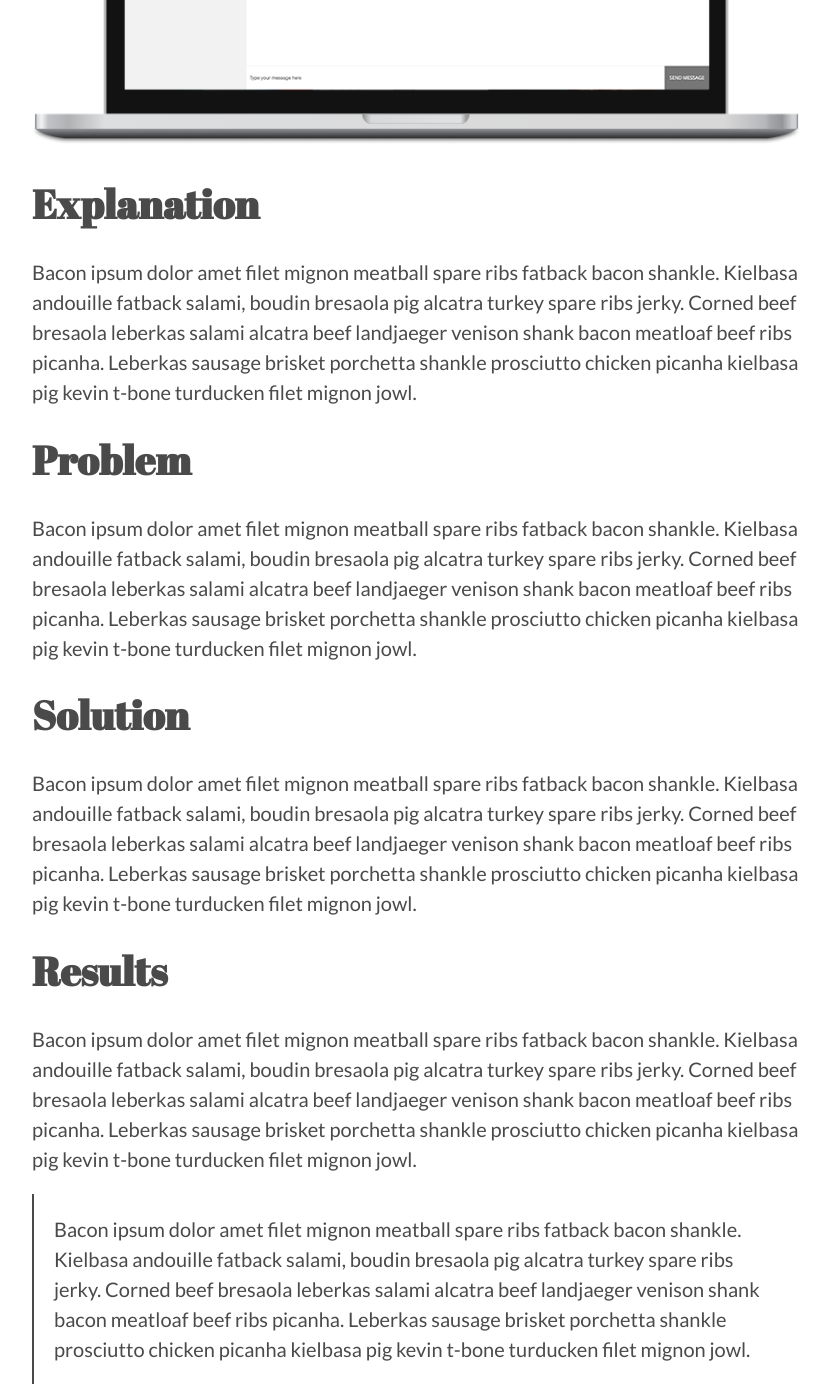
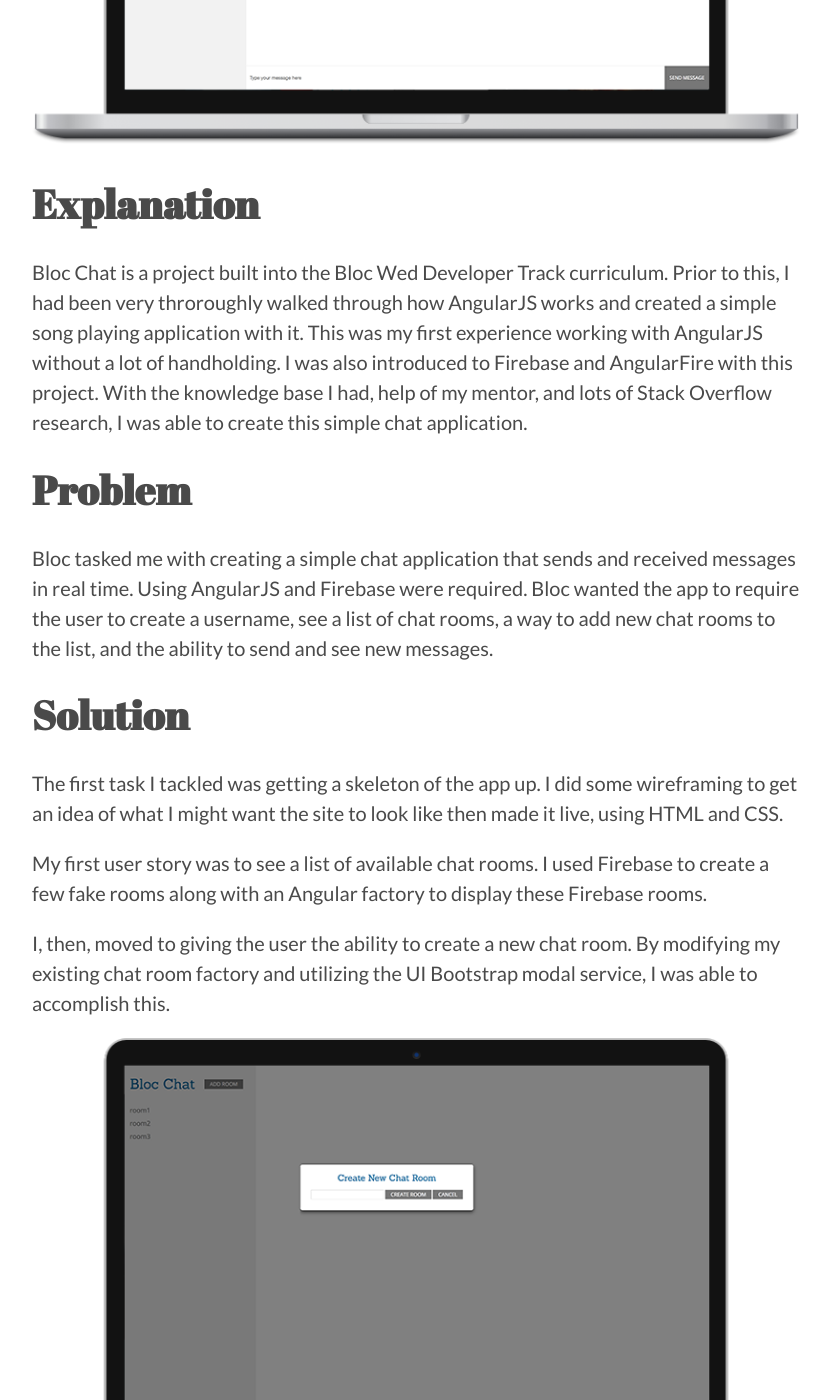
Before and after one commit to lsling/portfolio, a Jekyll site: the page built from _portfolio/blocchat.md, in a window 1280 px wide and 1400 px high, scrolled down 732 px. Shown: the whole window, without its empty margins (224-1054 px from the left). Built offline with Jekyll 4.4.1, drawn with Linux system fonts in a browser that asks for light colours; nearby versions of some CDN libraries; some of the changed text lies outside the part shown.

Commit message:
Added Bloc Chat Case Study

```diff
--- a/_portfolio/blocchat.md
+++ b/_portfolio/blocchat.md
@@ -11,24 +11,38 @@ short-description: A real-time chat application built with Firebase and AngularJ
 
 ## Explanation
 
-Bacon ipsum dolor amet filet mignon meatball spare ribs fatback bacon shankle. Kielbasa andouille fatback salami, boudin bresaola pig alcatra turkey spare ribs jerky. Corned beef bresaola leberkas salami alcatra beef landjaeger venison shank bacon meatloaf beef ribs picanha. Leberkas sausage brisket porchetta shankle prosciutto chicken picanha kielbasa pig kevin t-bone turducken filet mignon jowl.
+Bloc Chat is a project built into the Bloc Wed Developer Track curriculum. Prior to this, I had been very throroughly walked through how AngularJS works and created a simple song playing application with it. This was my first experience working with AngularJS without a lot of handholding. I was also introduced to Firebase and AngularFire with this project. With the knowledge base I had, help of my mentor, and lots of Stack Overflow research, I was able to create this simple chat application.
 
 ## Problem
 
-Bacon ipsum dolor amet filet mignon meatball spare ribs fatback bacon shankle. Kielbasa andouille fatback salami, boudin bresaola pig alcatra turkey spare ribs jerky. Corned beef bresaola leberkas salami alcatra beef landjaeger venison shank bacon meatloaf beef ribs picanha. Leberkas sausage brisket porchetta shankle prosciutto chicken picanha kielbasa pig kevin t-bone turducken filet mignon jowl.
+Bloc tasked me with creating a simple chat application that sends and received messages in real time. Using AngularJS and Firebase were required. Bloc wanted the app to require the user to create a username, see a list of chat rooms, a way to add new chat rooms to the list, and the ability to send and see new messages.
 
 ## Solution
 
-Bacon ipsum dolor amet filet mignon meatball spare ribs fatback bacon shankle. Kielbasa andouille fatback salami, boudin bresaola pig alcatra turkey spare ribs jerky. Corned beef bresaola leberkas salami alcatra beef landjaeger venison shank bacon meatloaf beef ribs picanha. Leberkas sausage brisket porchetta shankle prosciutto chicken picanha kielbasa pig kevin t-bone turducken filet mignon jowl.
+The first task I tackled was getting a skeleton of the app up. I did some wireframing to get an idea of what I might want the site to look like then made it live, using HTML and CSS.
+
+My first user story was to see a list of available chat rooms. I used Firebase to create a few fake rooms along with an Angular factory to display these Firebase rooms.
+
+I, then, moved to giving the user the ability to create a new chat room. By modifying my existing chat room factory and utilizing the UI Bootstrap modal service, I was able to accomplish this.
+
+{:.center}
+![]({{ site.baseurl }}/img/blocchatroom.png)
+
+
+Next, the user needed to see a list of messages. I created another Angular factory that queried fake messages I had created in Firebase and associated those with the appropriate room.
+
+How would you be able to tell who was sending a message? Requiring a username was needed to accomplish this. Using cookies and the Angular `.run()` method, I was able to force the unknown user to create a username. Cookies enables the user to by-pass creating a new username if they had previously created one.
+
+{:.center}
+![]({{ site.baseurl }}/img/blocchatusername.png)
+
+
+What would a chat application be without the ability to send messages? I modified the existing factory for messages with logic for sending message objects to the Firebase server. I also injected the `$cookies` service into the username property so the message would be associated with the appropriate user.
 
 ## Results
 
-Bacon ipsum dolor amet filet mignon meatball spare ribs fatback bacon shankle. Kielbasa andouille fatback salami, boudin bresaola pig alcatra turkey spare ribs jerky. Corned beef bresaola leberkas salami alcatra beef landjaeger venison shank bacon meatloaf beef ribs picanha. Leberkas sausage brisket porchetta shankle prosciutto chicken picanha kielbasa pig kevin t-bone turducken filet mignon jowl.
-
-> Bacon ipsum dolor amet filet mignon meatball spare ribs fatback bacon shankle. Kielbasa andouille fatback salami, boudin bresaola pig alcatra turkey spare ribs jerky. Corned beef bresaola leberkas salami alcatra beef landjaeger venison shank bacon meatloaf beef ribs picanha. Leberkas sausage brisket porchetta shankle prosciutto chicken picanha kielbasa pig kevin t-bone turducken filet mignon jowl.
-
-Bacon ipsum dolor amet filet mignon meatball spare ribs fatback bacon shankle. Kielbasa andouille fatback salami, boudin bresaola pig alcatra turkey spare ribs jerky. Corned beef bresaola leberkas salami alcatra beef landjaeger venison shank bacon meatloaf beef ribs picanha. Leberkas sausage brisket porchetta shankle prosciutto chicken picanha kielbasa pig kevin t-bone turducken filet mignon jowl.
+In order to test my solutions, I utilized node.js to test my progress and get visual confirmation of my solutions. I learned towards the end of this project that it helps me to get the HTML and CSS going first to get a visual of what needs to be done. I then worked on my services and tested as I went until I got the result I wanted.
 
 ## Conclusion
 
-Bacon ipsum dolor amet filet mignon meatball spare ribs fatback bacon shankle. Kielbasa andouille fatback salami, boudin bresaola pig alcatra turkey spare ribs jerky. Corned beef bresaola leberkas salami alcatra beef landjaeger venison shank bacon meatloaf beef ribs picanha. Leberkas sausage brisket porchetta shankle prosciutto chicken picanha kielbasa pig kevin t-bone turducken filet mignon jowl.
+This project was very tough for me in the beginning. Creating an application from near-scratch was intimidating and I had to coach myself past that to get started almost every time I worked on it. It was so gratifying to see when things did work and that I was capable of completing the tasks. In the end, I'm now excited about new projects!
```
Also changed, not shown: 404.md (+2 -2 lines), img/blocchatroom.png (added), img/blocchatusername.png (added), 1 other file.
